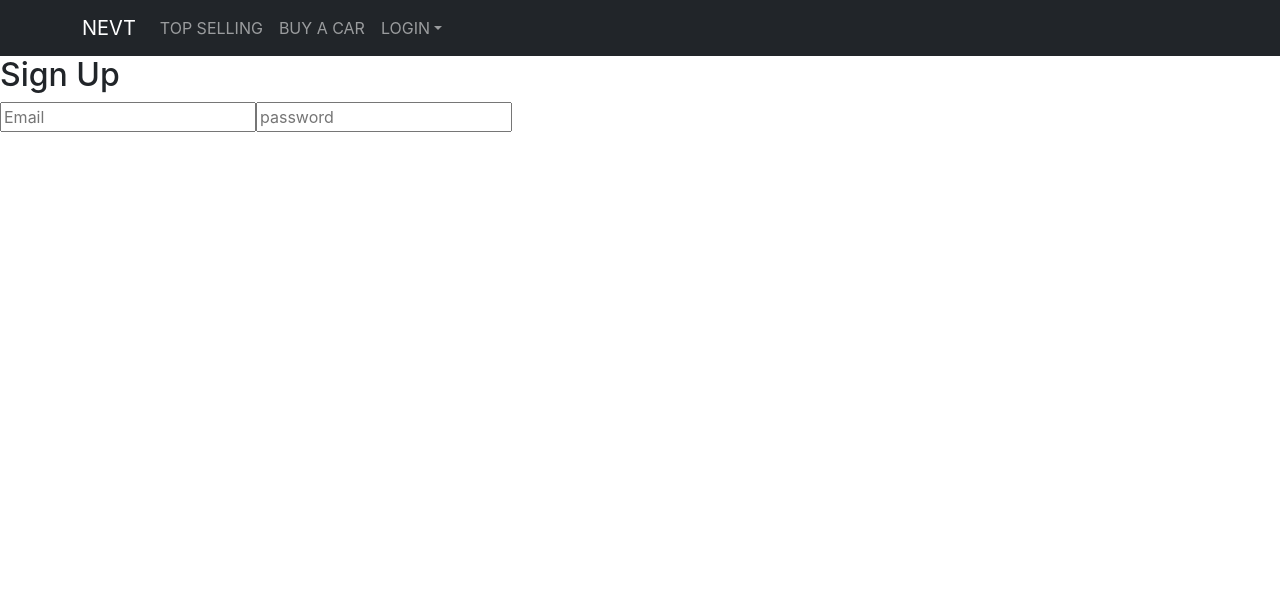
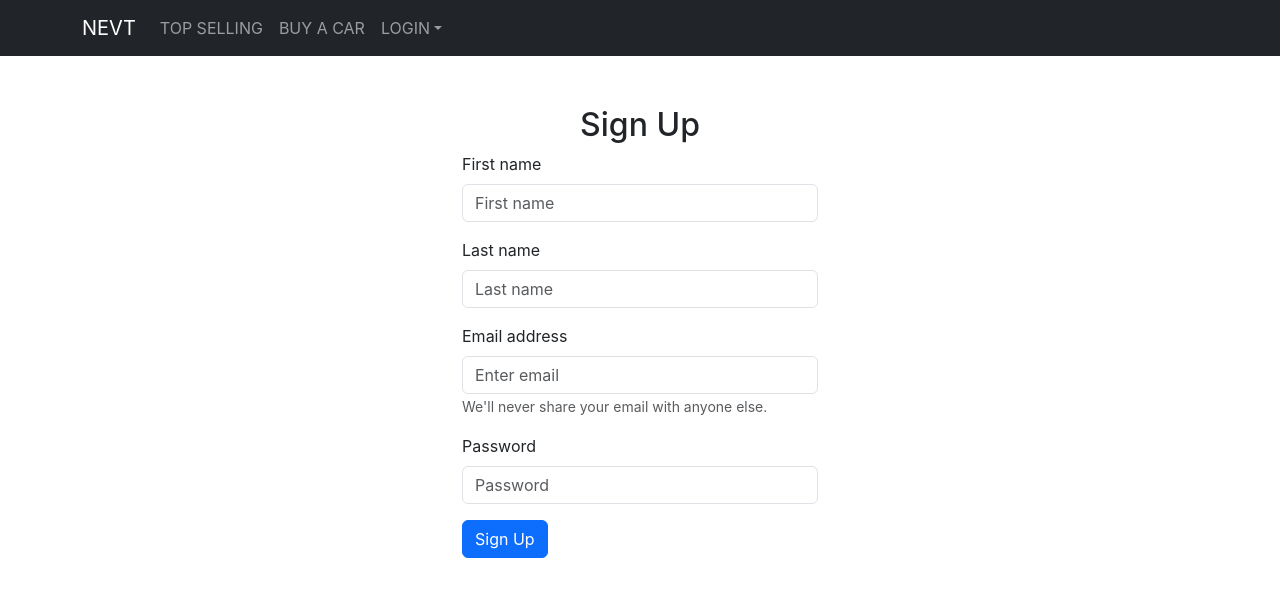
Before and after one commit to dinhthangnguyen/waa-nevt-fe, a React (Create React App) app: page /signup in a window 1280 px wide. Shown: the top 596 px of the page. Built offline with nearby package versions, Linux system fonts and the light colour scheme.

Commit message:
add sign up

```diff
--- a/src/login/index.js
+++ b/src/login/index.js
@@ -9,17 +9,17 @@ import { useNavigate } from "react-router-dom";
 import useAPI from "../api";
 
 const Login = () => {
-    const initialData = {email: "", password: ""};
+    const initialData = { email: "", password: "" };
     const [user, setUser] = useState(initialData);
     const dispatch = useDispatch();
     const navigate = useNavigate();
-    const {PostClient} = useAPI();
+    const { PostClient } = useAPI();
 
 
     const login = async (user) => {
-        const response = await PostClient("/auth/signin",user);
+        const response = await PostClient("/auth/signin", user);
         if (response.status == 200) {
-            dispatch({type: "login", user: response.data})
+            dispatch({ type: "login", user: response.data })
             navigate("/");
         }
     }
@@ -33,20 +33,21 @@ const Login = () => {
     }
 
     const handleFieldChange = (e) => {
-        setUser({...user, [e.target.name]: e.target.value})
+        setUser({ ...user, [e.target.name]: e.target.value })
     }
 
     return (
 
         <Container className="box">
+            <Row><Col className="text-center"><h2>Log In</h2></Col></Row>
             <Row>
 
-                <Col md={3}></Col>
-                <Col md={6}>
+                <Col md={4}></Col>
+                <Col md={4}>
                     <Form onSubmit={submitLogin}>
                         <Form.Group className="mb-3" controlId="formBasicEmail">
                             <Form.Label>Email address</Form.Label>
-                            <Form.Control type="email" placeholder="Enter email" name="email" value={user.email} onChange={handleFieldChange}/>
+                            <Form.Control type="email" placeholder="Enter email" name="email" value={user.email} onChange={handleFieldChange} />
                             <Form.Text className="text-muted">
                                 We'll never share your email with anyone else.
                             </Form.Text>
@@ -65,19 +66,9 @@ const Login = () => {
                     </Form>
 
                 </Col>
-                <Col md={3}></Col>
+                <Col md={4}></Col>
 
             </Row>
-            {/* <Row>
-                <Col>
-                    <h2>Log In</h2>
-                    <form action={submitLogin}>
-                        <input type="text" required placeholder="Email" />
-                        <input type="password" required placeholder="password" />
-                        <button type="submit">LogIn</button>
-                    </form>
-                </Col>
-            </Row> */}
         </Container>
 
     );
--- a/src/signup/index.js
+++ b/src/signup/index.js
@@ -1,26 +1,85 @@
-import axios from "axios";
-import { useEffect } from "react";
+import { useState } from "react";
+import { Col, Container, Row } from "react-bootstrap";
+
+import Button from 'react-bootstrap/Button';
+import Form from 'react-bootstrap/Form';
+import "./index.css"
+import { useDispatch } from "react-redux";
+import { useNavigate } from "react-router-dom";
+import useAPI from "../api";
 
 const Signup = () => {
-    const client = axios.create({baseURL: "http://localhost:8080/cars"});
-
-    useEffect(()=> {
-
-    },[])
+    const initialData = { email: "", password: "", firstName: "", lastName: "" };
+    const [user, setUser] = useState(initialData);
+    const dispatch = useDispatch();
+    const navigate = useNavigate();
+    const { PostClient } = useAPI();
 
 
+    const login = async (user) => {
+        const response = await PostClient("/auth/signup", user);
+        if (response.status == 200) {
+            dispatch({ type: "login", user: response.data })
+            navigate("/");
+        }
+    }
 
-    const submitLogin = (e) => {
+    const submitLogin = async (e) => {
+        e.preventDefault();
+        // TODO: validate user
+        console.log("submit login");
+        await login(user);
 
     }
 
-    return (<div>
-        <h2>Sign Up</h2>
-        <form action={submitLogin}>
-            <input type="text" required placeholder="Email" />
-            <input type="password" required placeholder="password" />
-        </form>
-    </div>);
+    const handleFieldChange = (e) => {
+        setUser({ ...user, [e.target.name]: e.target.value })
+    }
+
+    return (
+
+        <Container className="box">
+            <Row><Col className="text-center"><h2>Sign Up</h2></Col></Row>
+            <Row>
+
+                <Col md={4}></Col>
+                <Col md={4}>
+                    <Form onSubmit={submitLogin}>
+                        <Form.Group className="mb-3" controlId="formBasicFirstName">
+                            <Form.Label>First name</Form.Label>
+                            <Form.Control type="text" placeholder="First name" name="firstName" value={user.firstName} onChange={handleFieldChange} />
+                        </Form.Group>
+
+                        <Form.Group className="mb-3" controlId="formBasicLastName">
+                            <Form.Label>Last name</Form.Label>
+                            <Form.Control type="text" placeholder="Last name" name="lastName" value={user.lastName} onChange={handleFieldChange} />
+                        </Form.Group>
+
+                        <Form.Group className="mb-3" controlId="formBasicEmail">
+                            <Form.Label>Email address</Form.Label>
+                            <Form.Control type="email" placeholder="Enter email" name="email" value={user.email} onChange={handleFieldChange} />
+                            <Form.Text className="text-muted">
+                                We'll never share your email with anyone else.
+                            </Form.Text>
+                        </Form.Group>
+
+                        <Form.Group className="mb-3" controlId="formBasicPassword">
+                            <Form.Label>Password</Form.Label>
+                            <Form.Control type="password" placeholder="Password" name="password" value={user.password} onChange={handleFieldChange} />
+                        </Form.Group>
+
+                        <Button variant="primary" type="submit">
+                            Sign Up
+                        </Button>
+                    </Form>
+
+                </Col>
+                <Col md={4}></Col>
+
+            </Row>
+        </Container>
+
+    );
 }
 
 export default Signup;
```
Also changed, not shown: public/manifest.json.
